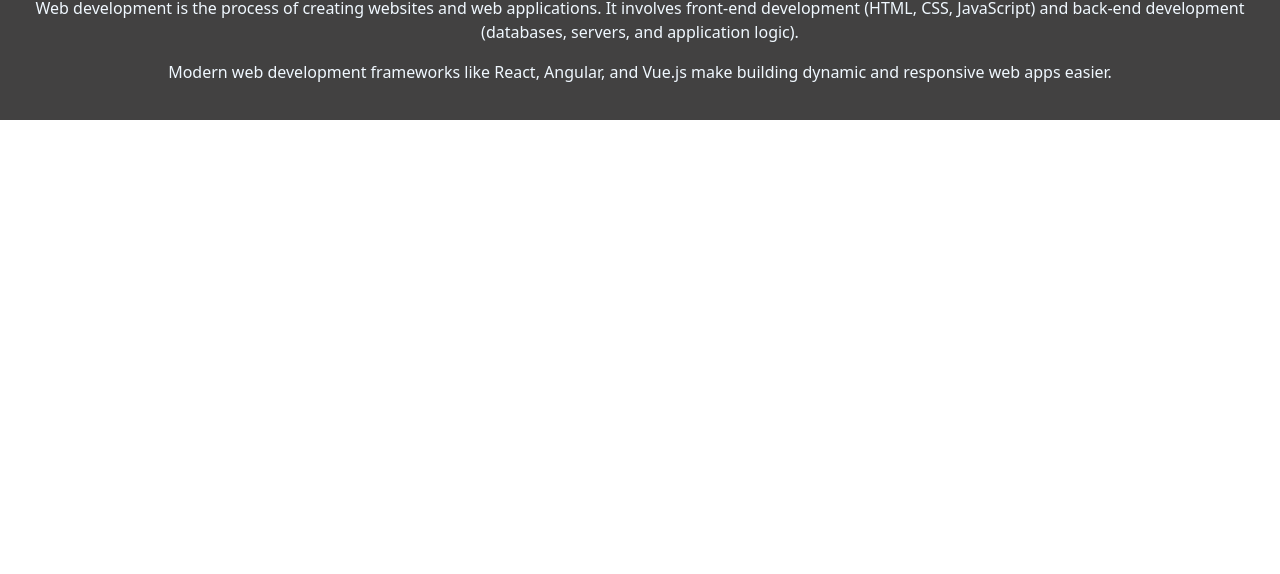
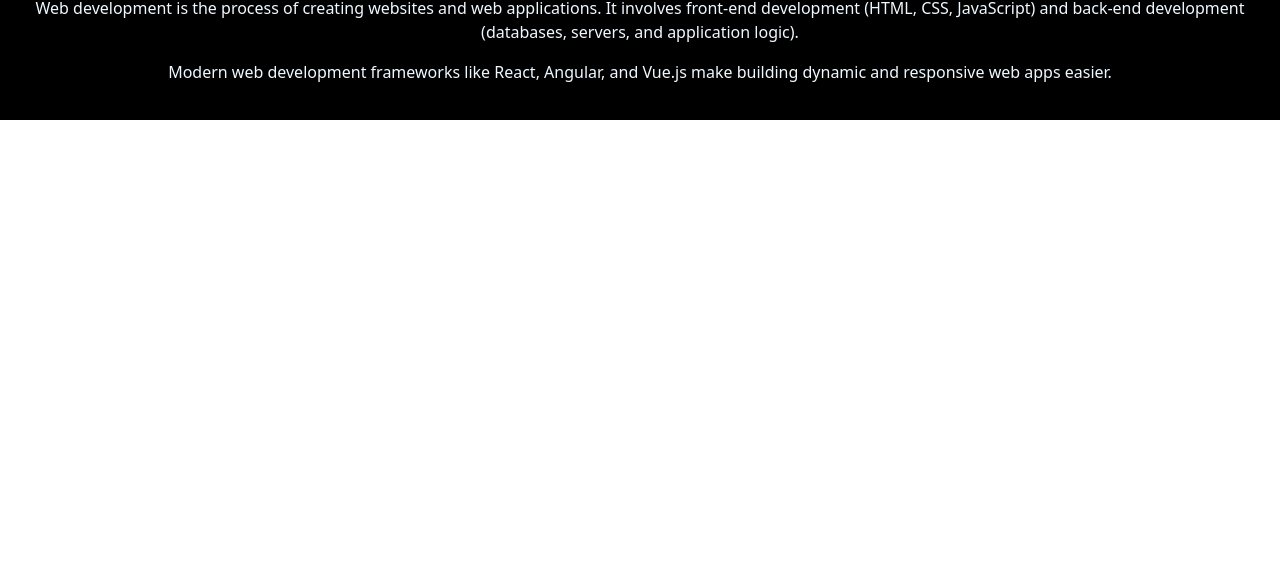
Before and after one commit to mathias-paradza/web-dev-lab, a plain HTML site: page index.html in a window 1280 px wide. Shown: the part 226-800 px from the top of the page. Drawn offline with nearby package versions, Linux system fonts and the light colour scheme.

Commit message:
Update index.html

```diff
--- a/index.html
+++ b/index.html
@@ -8,7 +8,7 @@ initial-scale=1.0">
 <link href="https://cdn.jsdelivr.net/npm/bootstrap@5.1.3/dist/css/bootstrap.min.css" rel="stylesheet" integrity="sha384-1BmE4kWBq78iYhFldvKuhfTAU6auU8tT94WrHftjDbrCEXSU1oBoqyl2QvZ6jIW3" crossorigin="anonymous">
 <style>
   .web-dev {
-            background: rgba(19, 18, 18, 0.8);
+            background: black;
             padding: 20px;
             margin-top: 20px;
             text-align: center;
```
